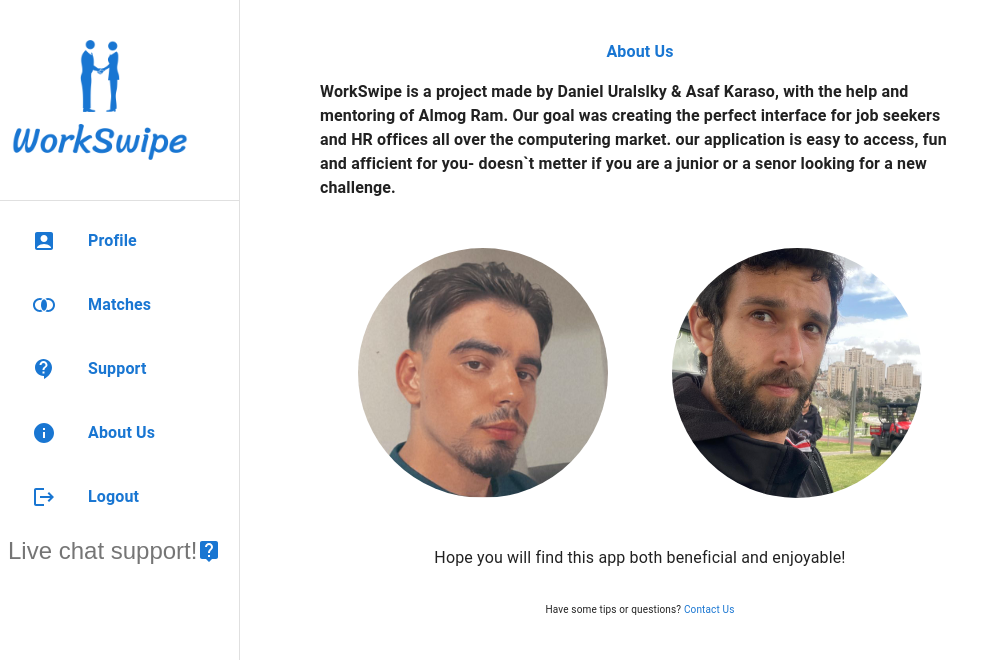
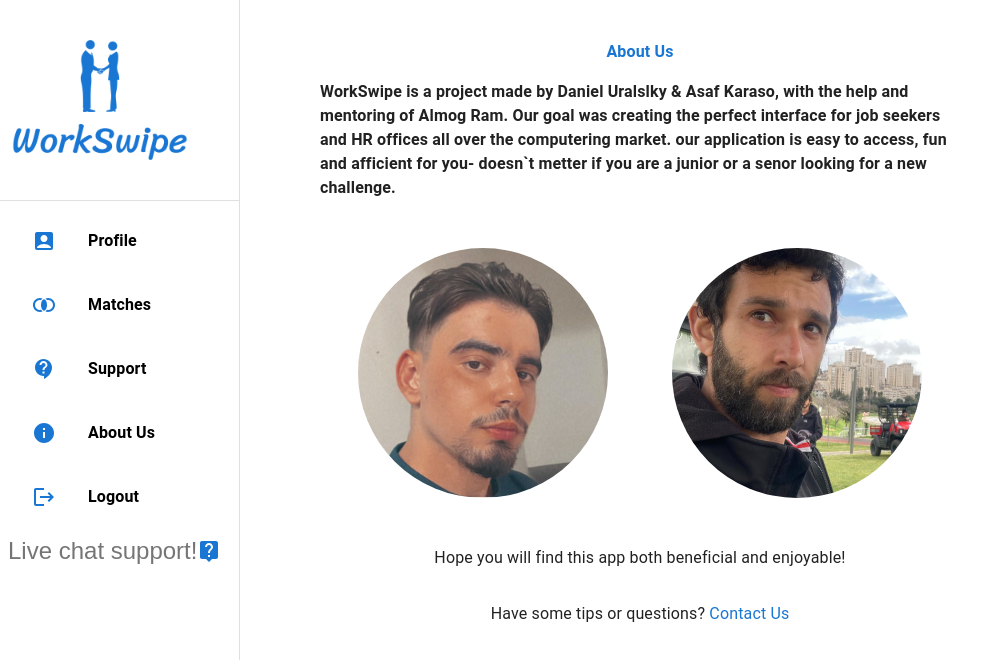
Before and after one commit to coka13/WorkSwipe, a React (Vite) app in the folder WorkSwipe/: page /about in a window 1280 px wide. Shown: the top 660 px of the page, without its empty margins (0-999 px from the left). Built offline with nearby package versions, Linux system fonts and the light colour scheme.

Commit message:
changed drawer styling

```diff
--- a/WorkSwipe/src/components/CustomDrawer/CustomDrawer.css
+++ b/WorkSwipe/src/components/CustomDrawer/CustomDrawer.css
@@ -7,7 +7,8 @@
     cursor: pointer;
 }
 
-.link{
+
+
+.black-link {
     color: black;
-    text-decoration: none;
-}
+  }
--- a/WorkSwipe/src/components/CustomDrawer/CustomDrawer.jsx
+++ b/WorkSwipe/src/components/CustomDrawer/CustomDrawer.jsx
@@ -1,3 +1,4 @@
+// CustomDrawer.js
 import React, { useState } from "react";
 import AppBar from "@mui/material/AppBar";
 import Box from "@mui/material/Box";
@@ -8,12 +9,10 @@ import List from "@mui/material/List";
 import ListItem from "@mui/material/ListItem";
 import ListItemButton from "@mui/material/ListItemButton";
 import ListItemText from "@mui/material/ListItemText";
-
 import { ListItemIcon } from "@mui/material";
 import { useNavigate } from "react-router-dom";
 import ChatAssistant from "../ChatAssistant/ChatAssistant";
 import LiveHelpIcon from "@mui/icons-material/LiveHelp";
-
 import "./CustomDrawer.css";
 import CustomLinkNavigate from "../CustomLinkNavigate/CustomLinkNavigate";
 
@@ -54,10 +53,9 @@ export function CustomDrawer(props) {
           const Icon = icons[index];
           const href = hrefs[index];
           return (
-            <>
-            <CustomLinkNavigate  to={href} >
-            <ListItem>
-                <ListItemButton>
+            <CustomLinkNavigate to={href} key={text} color="black" >
+              <ListItem>
+                <ListItemButton >
                   <ListItemIcon>
                     <Icon sx={{ color: "#1976D2" }} />
                   </ListItemIcon>
@@ -68,11 +66,9 @@ export function CustomDrawer(props) {
                 </ListItemButton>
               </ListItem>
             </CustomLinkNavigate>
-</>
           );
         })}
-        {/* Pass liveSupportIcon as a prop to ChatAssistant */}
-        <ChatAssistant text={"Live chat support!"} chatIcon={liveSupportIcon } />
+        <ChatAssistant text={"Live chat support!"} chatIcon={liveSupportIcon} />
       </List>
     </div>
   );
--- a/WorkSwipe/src/components/CustomLinkNavigate/CustomLinkNavigate.jsx
+++ b/WorkSwipe/src/components/CustomLinkNavigate/CustomLinkNavigate.jsx
@@ -3,10 +3,10 @@ import { Link } from 'react-router-dom'
 import "./CustomLinkNavigate.css"
 
 
-const CustomLinkNavigate = ({ text, to, label, fontSize = "x-small", children }) => {
+const CustomLinkNavigate = ({ text, to, label, fontSize = "medium", children ,color="#1976D2"}) => {
   return (
     <span className='switchauth' style={{ fontSize: fontSize }}>
-      {text} <Link to={to} style={{ color: "#1976D2", textDecoration: 'none' }}>
+      {text} <Link to={to} style={{ color: color, textDecoration: 'none' }}>
         {label}
         {children}
       </Link>
```
